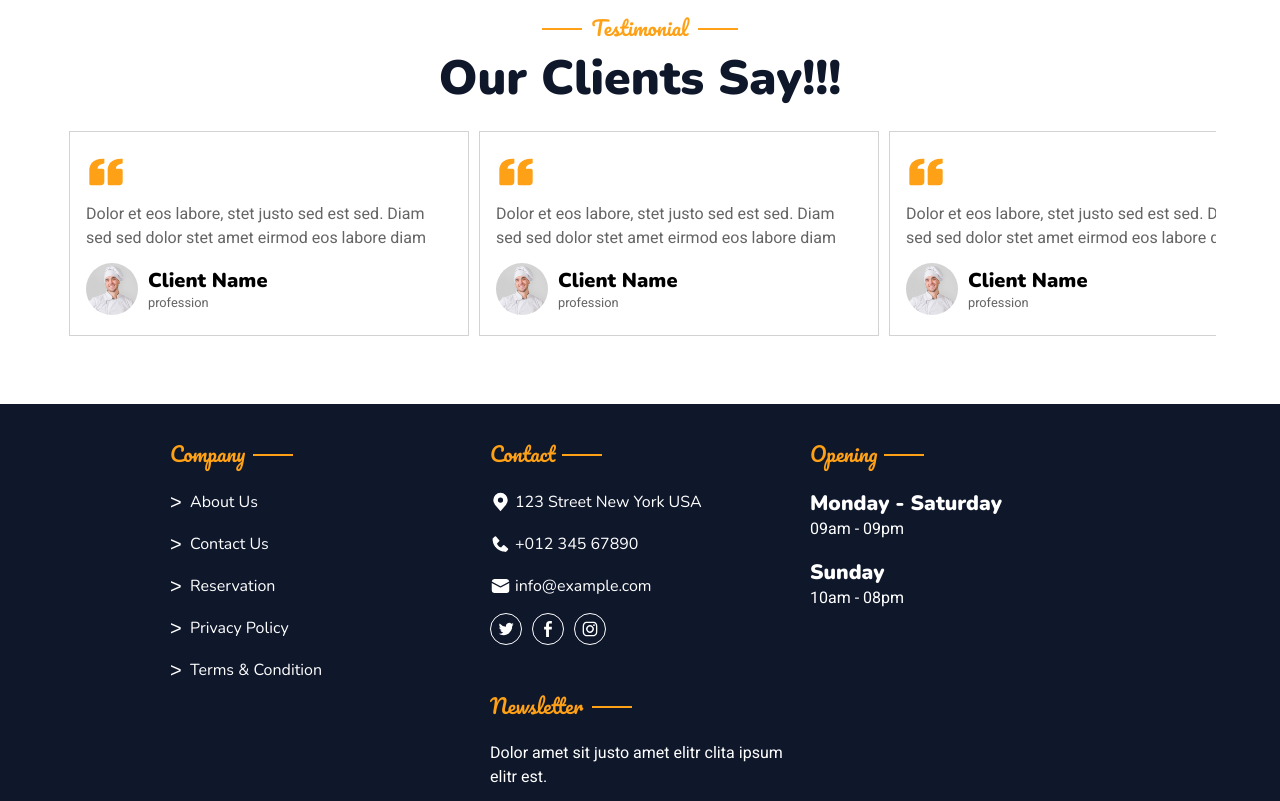
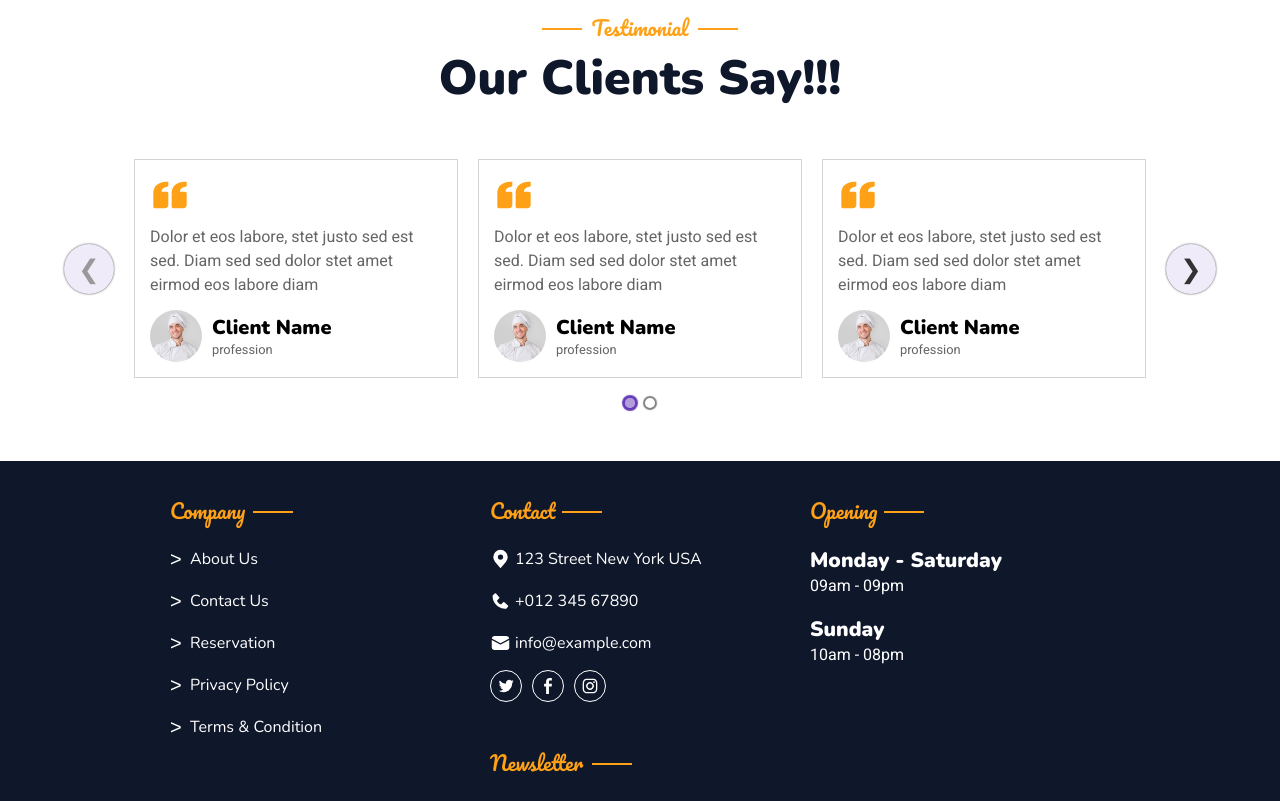
Before and after one commit to JeanLuca999/react-multi-page-website, a React (Create React App) app: page / in a window 1280 px wide. Shown: the part 4180-4981 px from the top of the page. Built offline with nearby package versions, Linux system fonts and the light colour scheme.

Commit message:
Adicionando lib react elastic carousel  para criação do carrossel

```diff
--- a/package.json
+++ b/package.json
@@ -8,6 +8,7 @@
     "@testing-library/user-event": "^13.5.0",
     "react": "^17.0.2",
     "react-dom": "^17.0.2",
+    "react-elastic-carousel": "^0.11.5",
     "react-router-dom": "^6.1.1",
     "react-scripts": "5.0.0",
     "styled-components": "^5.3.3",
--- a/src/components/NavBar/style.js
+++ b/src/components/NavBar/style.js
@@ -1,4 +1,4 @@
-import styled, { keyframes } from "styled-components";
+import styled from "styled-components";
 import { Link } from "react-router-dom";
 
 export const Header = styled.header`
--- a/src/components/TestimonialCard/index.js
+++ b/src/components/TestimonialCard/index.js
@@ -19,8 +19,6 @@ export default function TestimonialCard({ name, text, photo, profession }) {
   return (
     <Card
       tabIndex={0}
-      onFocus={() => setCurrentIconColor(quote_icon_white)}
-      onBlur={() => setCurrentIconColor(quote_icon)}
       onMouseEnter={() => setCurrentIconColor(quote_icon_white)}
       onMouseLeave={() => setCurrentIconColor(quote_icon)}
     >
--- a/src/components/TestimonialCard/style.js
+++ b/src/components/TestimonialCard/style.js
@@ -48,18 +48,15 @@ export const Profession = styled.span`
 `;
 
 export const Card = styled.div`
-  padding: 1.25rem 1rem;
   border: 1px solid lightgray;
   background-color: #fff;
 
   max-width: 400px;
   width: 100%;
-  flex-shrink: 0;
-  margin: 0 5px;
+  margin: 0 10px;
+  padding: 15px;
 
-  &:hover,
-  &:focus,
-  &:focus-within {
+  &:hover {
     background-color: #fea116;
     ${Text}, ${Name}, ${Profession} {
       color: #fff;
--- a/src/components/TestimonialSection/index.js
+++ b/src/components/TestimonialSection/index.js
@@ -1,13 +1,20 @@
 import { CursiveText } from "../CursiveText";
 import TestemonialCard from "../TestimonialCard/";
-import { Wrapper, TextContainer, CardsWrapper, Title } from "./style";
+import { Wrapper, TextContainer, Title } from "./style";
 
 import client01 from "../../assets/chef01.jpg";
 import { useContext } from "react/cjs/react.development";
 import { GlobalContext } from "../GlobalContext";
+import ReactElasticCarousel from "react-elastic-carousel";
 
 export default function TestimonialSection() {
   const { theme } = useContext(GlobalContext);
+  const breakPoints = [
+    { width: 1, itemsToShow: 1 },
+    { width: 550, itemsToShow: 2, itemsToScroll: 2 },
+    { width: 768, itemsToShow: 3 },
+    { width: 1200, itemsToShow: 4 },
+  ];
 
   return (
     <Wrapper>
@@ -15,7 +22,7 @@ export default function TestimonialSection() {
         <CursiveText left>Testimonial</CursiveText>
         <Title color={theme.titleColor}>Our Clients Say!!!</Title>
       </TextContainer>
-      <CardsWrapper>
+      <ReactElasticCarousel breakPoints={breakPoints}>
         <TestemonialCard
           name={"Client Name"}
           profession={"profession"}
@@ -56,7 +63,7 @@ export default function TestimonialSection() {
           }
           photo={client01}
         />
-      </CardsWrapper>
+      </ReactElasticCarousel>
     </Wrapper>
   );
 }
--- a/src/components/TestimonialSection/style.js
+++ b/src/components/TestimonialSection/style.js
@@ -9,6 +9,7 @@ export const Wrapper = styled.section`
 
 export const TextContainer = styled.div`
   text-align: center;
+  margin-bottom: 3rem;
 `;
 
 export const Title = styled.h2`
```
Also changed, not shown: 1 other file (tests, documents, lock files or other folders).
